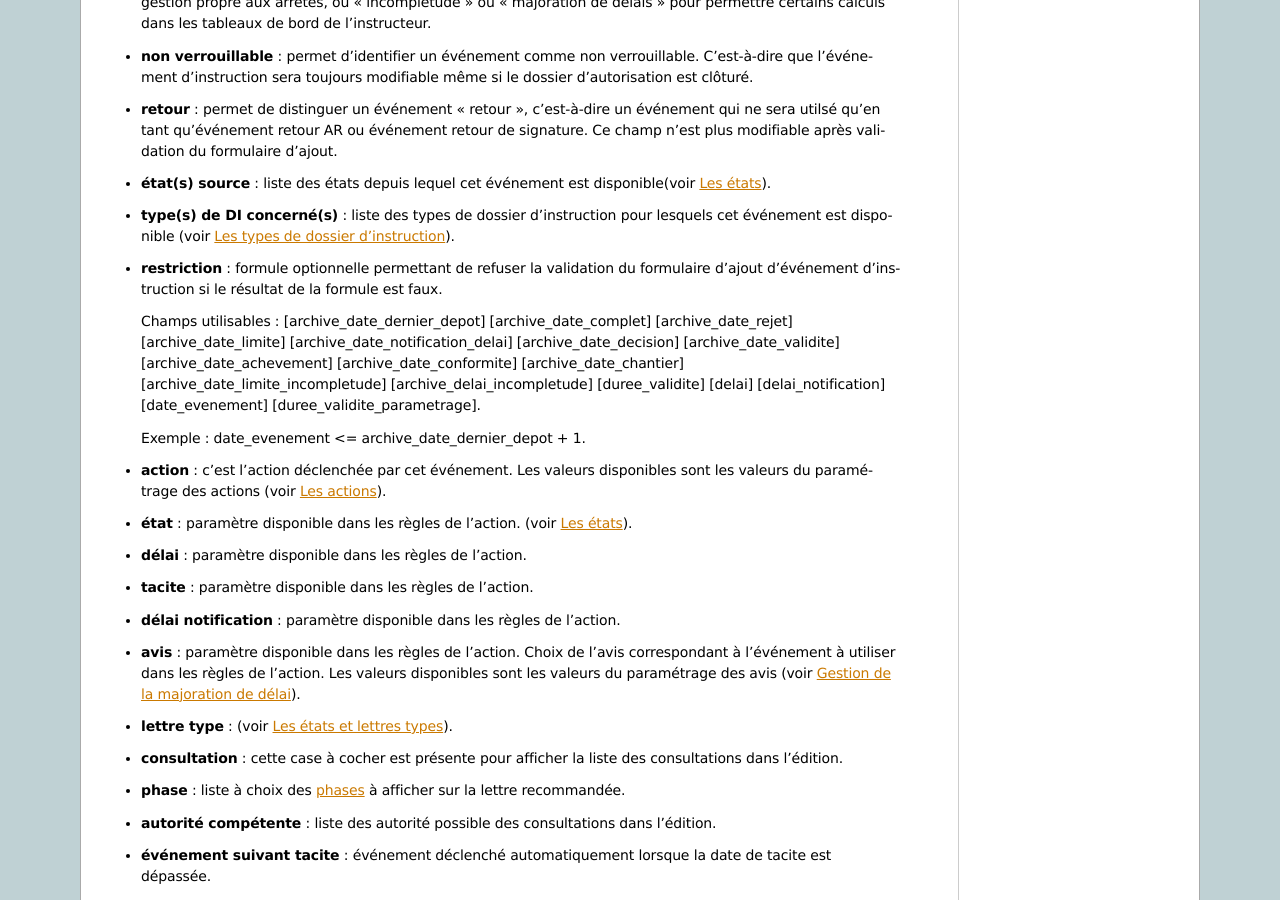
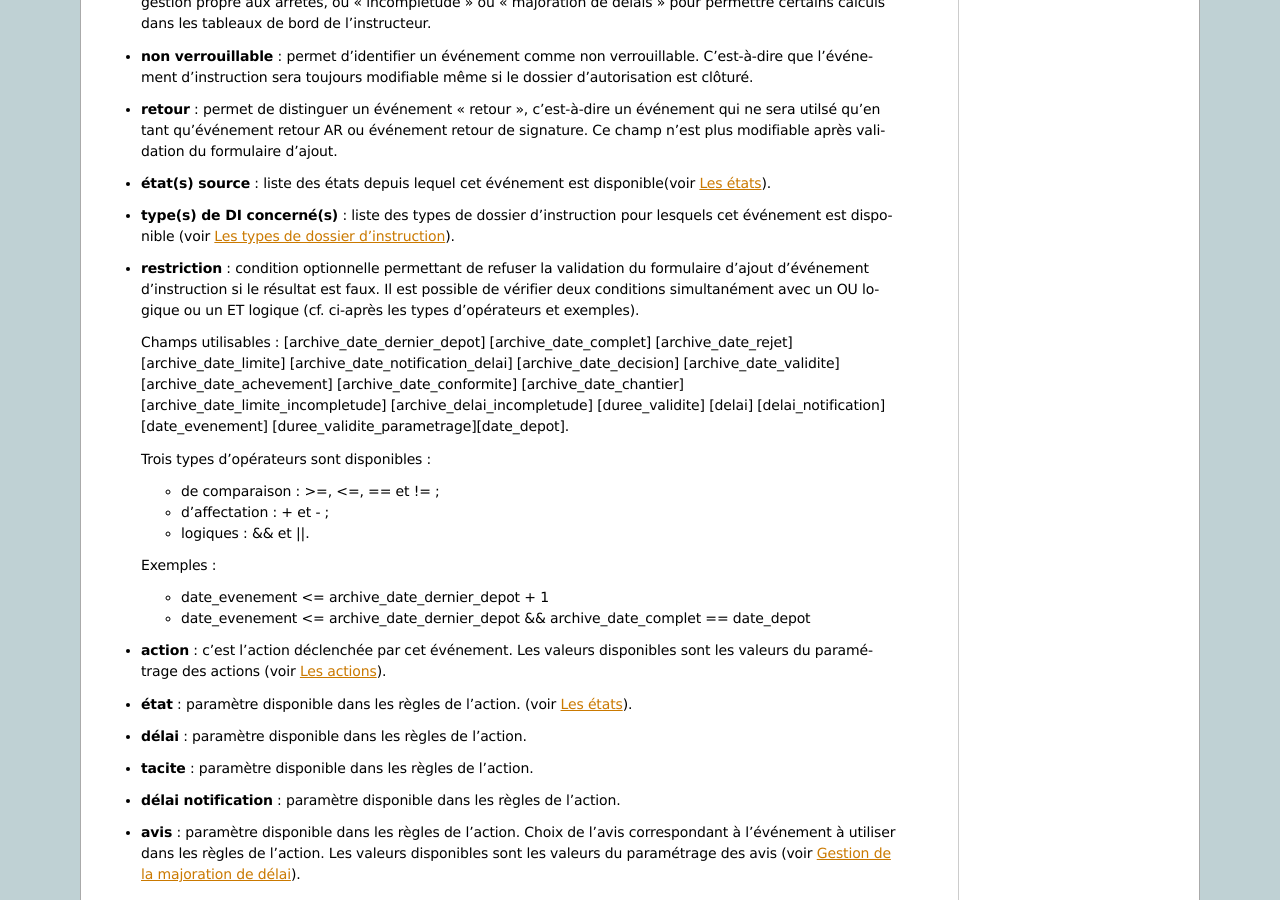
Before and after one commit to mpavaux/openads-documentation, a Sphinx documentation site: the page built from source/manuel_utilisateur/parametrage_dossier.rst, in a window 1280 px wide and 900 px high, scrolled down 5511 px. Built offline with Sphinx 7.4.7, drawn with Linux system fonts in a browser that asks for light colours.

Commit message:
Evolution des restrictions d'événement.

```diff
--- a/source/manuel_utilisateur/parametrage_dossier.rst
+++ b/source/manuel_utilisateur/parametrage_dossier.rst
@@ -371,9 +371,10 @@
 * **type(s) de DI concerné(s)** : liste des types de dossier d'instruction pour
   lesquels cet événement est disponible (voir
   :ref:`parametrage_dossiers_dossier_instruction_type`).
-* **restriction** : formule optionnelle permettant de refuser la validation du
-  formulaire d'ajout d'événement d'instruction si le résultat de la formule est
-  faux.
+* **restriction** : condition optionnelle permettant de refuser la validation du
+  formulaire d'ajout d'événement d'instruction si le résultat est faux. Il est
+  possible de vérifier deux conditions simultanément avec un OU logique ou un ET
+  logique (cf. ci-après les types d'opérateurs et exemples).
 
   Champs utilisables : [archive_date_dernier_depot] [archive_date_complet]
   [archive_date_rejet] [archive_date_limite]
@@ -384,9 +385,20 @@
   [archive_delai_incompletude]
   [duree_validite] [delai]
   [delai_notification] [date_evenement]
-  [duree_validite_parametrage].
+  [duree_validite_parametrage][date_depot].
 
-  Exemple : date_evenement <= archive_date_dernier_depot + 1.
+  Trois types d'opérateurs sont disponibles :
+
+  * de comparaison :  >=, <=, == et != ;
+  * d'affectation : + et - ;
+  * logiques : && et ||.
+
+  Exemples :
+
+  * date_evenement <= archive_date_dernier_depot + 1
+
+  * date_evenement <= archive_date_dernier_depot && archive_date_complet == date_depot
+
 * **action** : c'est l'action déclenchée par cet événement. Les valeurs
   disponibles sont les valeurs du paramétrage des actions (voir
   :ref:`parametrage_dossiers_action`).
```
